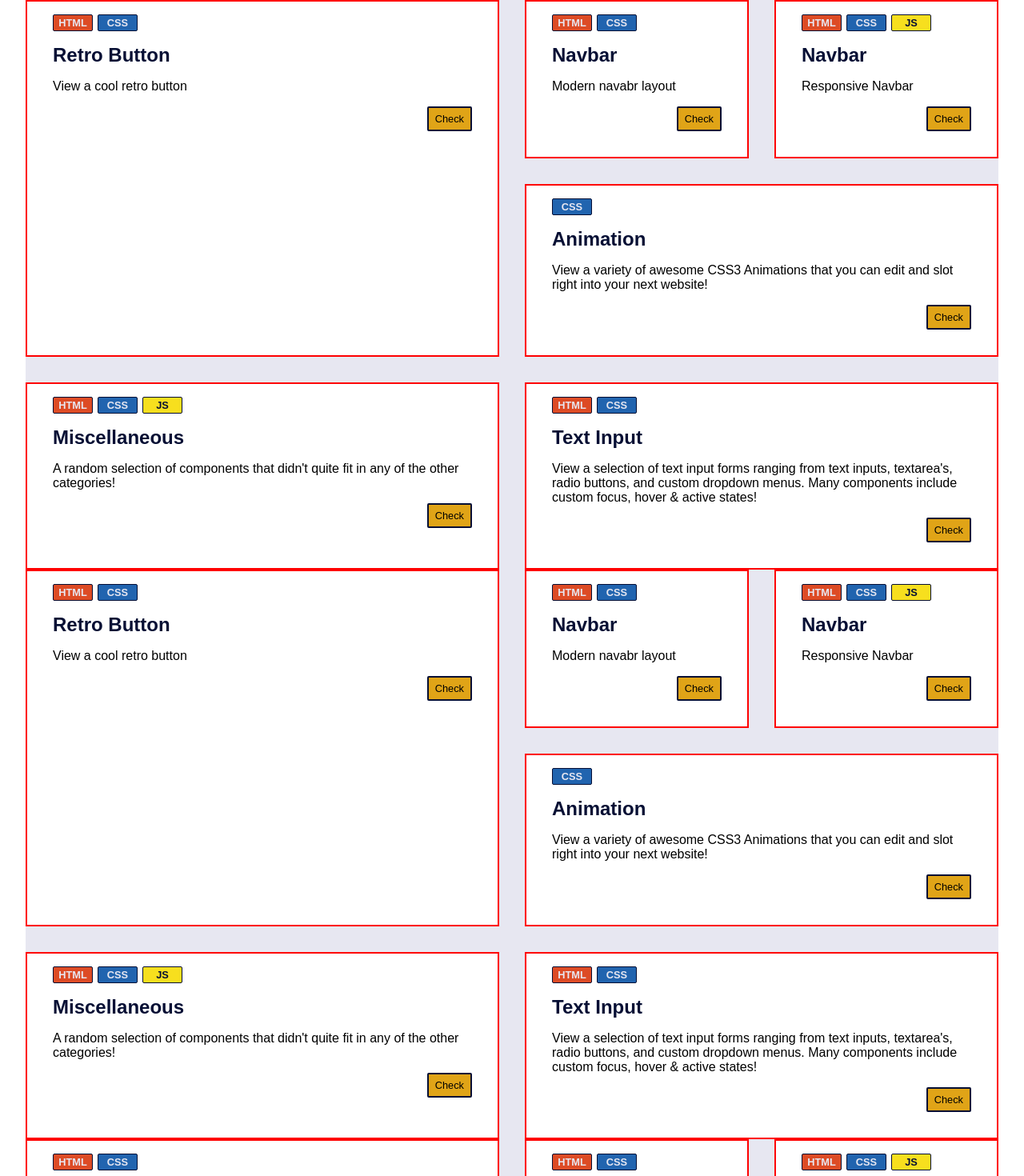
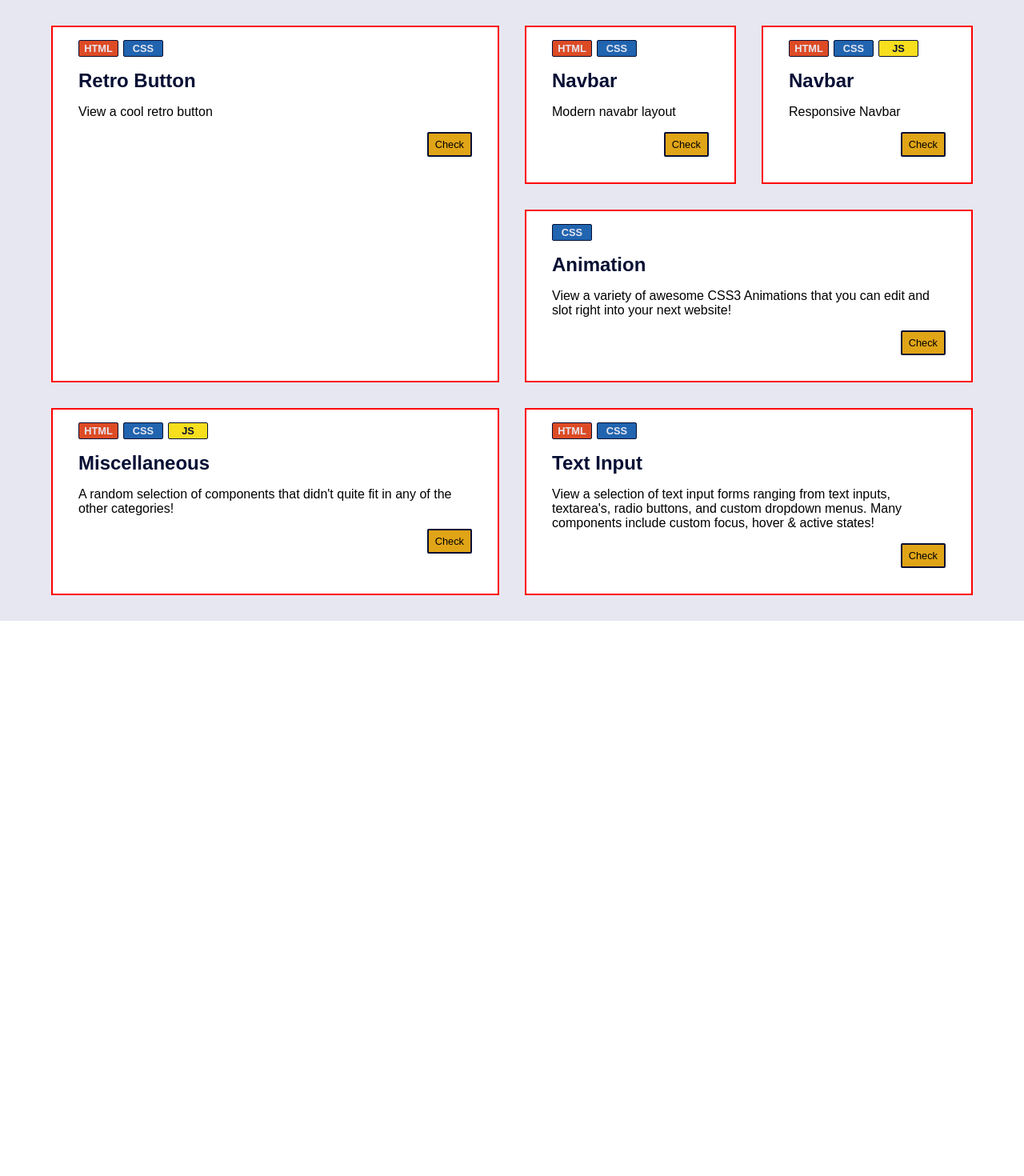
Before and after one commit to yusef-codes10/css-lab-vue, a Vue app: page / in a window 1280 px wide. Shown: the part 800-2270 px from the top of the page at 80% size. After the commit the page ends 1576 px from the top, so only its background shows below. Built offline with nearby package versions, Linux system fonts and the light colour scheme.

Commit message:
component section has been styled

```diff
--- a/src/App.vue
+++ b/src/App.vue
@@ -10,11 +10,9 @@ import CardsContainer from './components/CardsContainer.vue'
     <MainSection />
   </div>
   <!-- <div class="component-section"></div> -->
-  <CardsContainer />
-  <CardsContainer />
-  <CardsContainer />
-  <CardsContainer />
-  <h2>Yes yyyyyyyyyyyyyyyyyyy</h2>
+  <div class="components-section">
+    <CardsContainer />
+  </div>
 </template>
 
 <style scoped>
@@ -28,7 +26,7 @@ import CardsContainer from './components/CardsContainer.vue'
 
 /* out of the hero section... */
 .sections,
-.component-section {
+.components-section {
   /* margin: 0 1rem; */
   background-color: var(--text-color);
   /* flex: 1; */
--- a/src/components/CardsComponent.vue
+++ b/src/components/CardsComponent.vue
@@ -85,6 +85,7 @@ button {
     8px #000;
 
   align-self: flex-end;
+  justify-self: flex-end;
   cursor: pointer;
   background-color: var(--secondary-color);
 }
```
